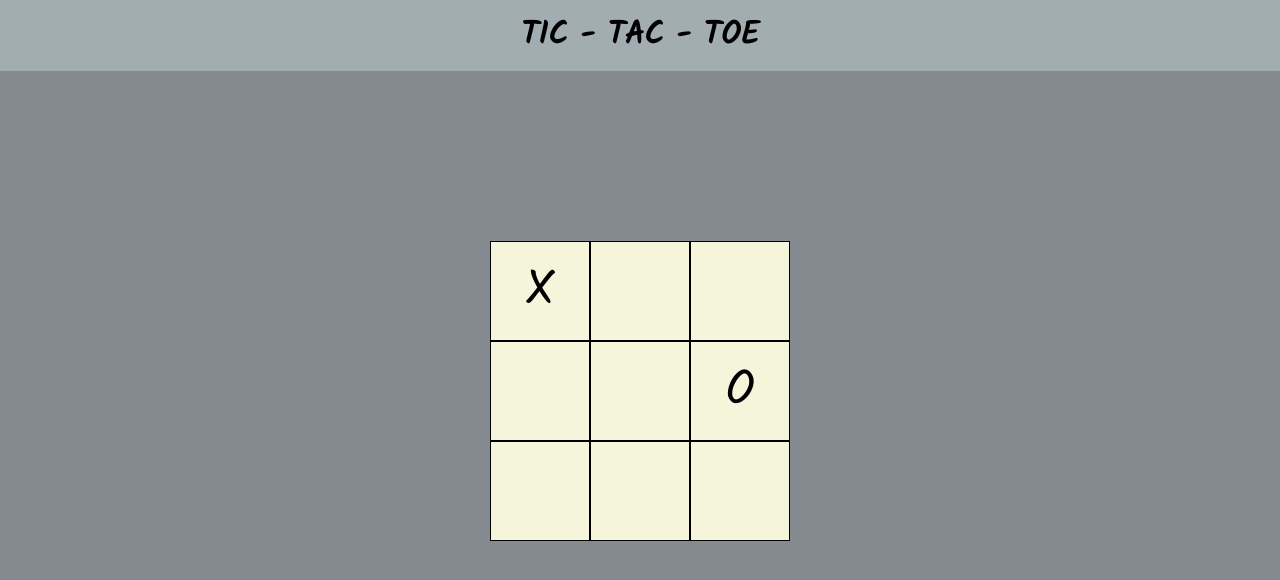
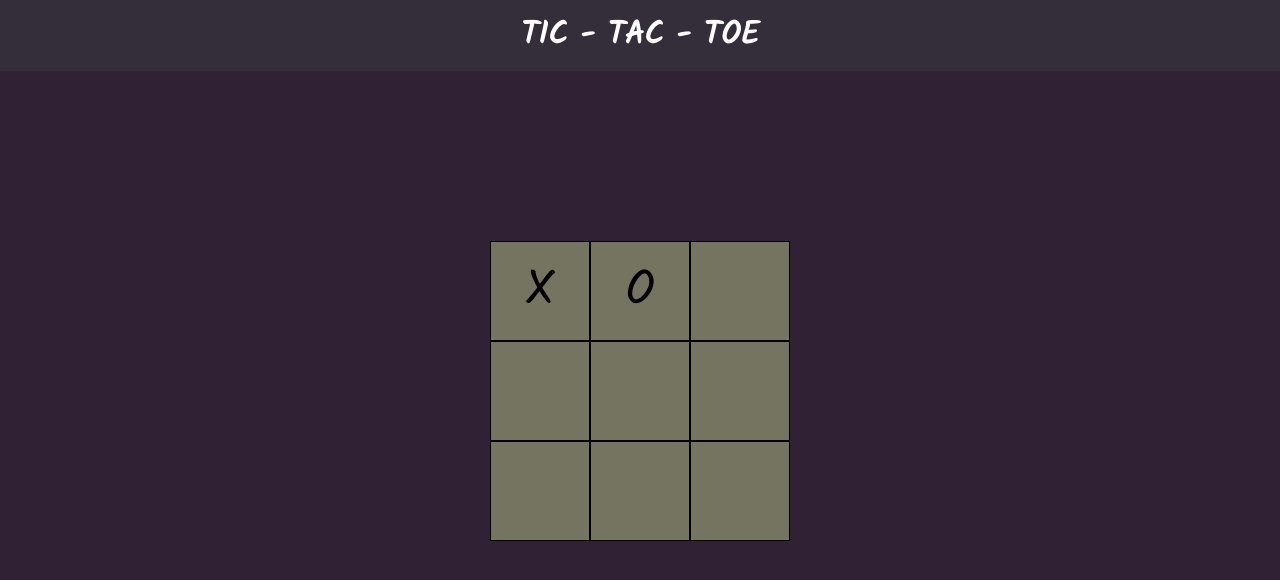
Before and after one commit to jesesse/tic-tac-toe-final, a plain HTML site: page index.html in a window 1280 px wide. Both pictures are taken after a click on the element 540 px from the left and 291 px from the top of the page. Drawn offline with Linux system fonts and the light colour scheme.

```diff
--- a/javascript.js
+++ b/javascript.js
@@ -22,10 +22,14 @@ const gameboardData = (() => {
             let newSquare = document.createElement('div');
             newSquare.classList.add('square');
             newSquare.setAttribute('id', i);
-            newSquare.addEventListener('click', referenceFunction = (e) => gameControl.setMark(e.target));
+            newSquare.addEventListener('click', (e) => gameControl.playRound(e.target));
             gameboard.push(newSquare);
             freeSquares.push(newSquare);
         }
+    }
+
+    function setMark(square, currentPlayer) {
+        square.textContent = currentPlayer.mark;
     }
 
     function getFreeSquares() {
@@ -37,6 +41,7 @@ const gameboardData = (() => {
     }
 
     return {
+        setMark,
         createGameboard,
         getGameboard,
         getFreeSquares
@@ -91,6 +96,7 @@ const gameControl = (() => {
     let currentPlayer;
     let totalMoves;
     let win;
+    let tie;
 
     newGame();
 
@@ -101,6 +107,7 @@ const gameControl = (() => {
         currentPlayer = player1;
         totalMoves = 9;
         win = false;
+        tie = false;
         gameboardData.createGameboard();
         displayController.renderGameboard();
         displayController.clearGameOver();
@@ -112,28 +119,62 @@ const gameControl = (() => {
     If not, changeplayer and continue the game. If square is already filled or game is already won, cannot click the square.
     This function first launches when a player has pressed a gameboard square. And after that it is automatically called again for AIs turn.
     */
-    async function setMark(square) {
+    async function playRound(square) {
         if (currentPlayer == computerAI) {
             //disableGameboard();
+            square = aiChooseSquare();
             await sleep(600);
-            square = aiChooseSquare();
             //activateGameboard();
         }
+
         if (square.textContent || win) return;
-        square.textContent = currentPlayer.mark;
+
+        gameboardData.setMark(square, currentPlayer);
         gameboardData.getFreeSquares().splice(gameboardData.getFreeSquares().indexOf(square), 1);
         totalMoves--;
-        if (checkForGameOver()) gameOver();
-        else changeCurrentPlayer();
+
+        checkForGameOver();
+
+        if (win) displayController.showGameOver(currentPlayer.mark + " WINS!");
+        else if (tie) displayController.showGameOver("Its a tie");
+        else {
+            if (currentPlayer == player1) {
+                currentPlayer = computerAI;
+                playRound();
+            }
+            else currentPlayer = player1;
+        }
     }
 
     /*
     Randomly chooses an empty square from the gameboard free squares array for the AI to set mark on.
     */
     function aiChooseSquare() {
-        let randomIndex = Math.floor(Math.random() * (gameboardData.getFreeSquares().length));
-        let indexById = gameboardData.getFreeSquares()[randomIndex].id;
-        return gameboardData.getGameboard()[indexById];
+        // let randomIndex = Math.floor(Math.random() * (gameboardData.getFreeSquares().length));
+        // let indexById = gameboardData.getFreeSquares()[randomIndex].id;
+        // return gameboardData.getGameboard()[indexById];
+
+        let bestScore = +Infinity;
+        let bestMove;
+        for (i = 0; i < gameboardData.getFreeSquares().length; i++) {
+            let indexById = gameboardData.getFreeSquares()[i].id;
+            let trySquare = gameboardData.getGameboard()[indexById];
+            gameboardData.setMark(trySquare, currentPlayer);
+            let score = minimax(gameboardData.getGameboard(), true);
+            gameboardData.getGameboard()[indexById].textContent = '';
+
+            if (score < bestScore) {
+                bestScore = score;
+                bestMove = gameboardData.getGameboard()[indexById];
+            }
+        }
+
+        return bestMove;
+    }
+
+    function minimax(board, depth, isMaximazing) {
+        return -1;
+
     }
 
     /*
@@ -146,7 +187,7 @@ const gameControl = (() => {
                 gameboardData.getGameboard()[i + 1].textContent == currentPlayer.mark &&
                 gameboardData.getGameboard()[i + 2].textContent == currentPlayer.mark) {
                 win = true;
-                return true;
+
             }
         }
         //CHECK FOR COLUMN WINS:
@@ -155,7 +196,7 @@ const gameControl = (() => {
                 gameboardData.getGameboard()[i + 3].textContent == currentPlayer.mark &&
                 gameboardData.getGameboard()[i + 6].textContent == currentPlayer.mark) {
                 win = true;
-                return true;
+
             }
         }
         //CHECK FOR DIAGONAL WINS:
@@ -163,43 +204,21 @@ const gameControl = (() => {
             gameboardData.getGameboard()[4].textContent == currentPlayer.mark &&
             gameboardData.getGameboard()[8].textContent == currentPlayer.mark) {
             win = true;
-            return true;
+
         }
 
         if (gameboardData.getGameboard()[2].textContent == currentPlayer.mark &&
             gameboardData.getGameboard()[4].textContent == currentPlayer.mark &&
             gameboardData.getGameboard()[6].textContent == currentPlayer.mark) {
             win = true;
-            return true;
+
         };
 
-        if (totalMoves == 0) return true;
-    }
-
-    /*
-    Changes current player. If the next round is AIs turn, call setMark immediatley for AI to make its move.
-    Else change current player to player to wait for user to make their move.
-    */
-    function changeCurrentPlayer() {
-        if (currentPlayer == player1) {
-            currentPlayer = computerAI;
-            setMark();
-        }
-        else currentPlayer = player1;
-    }
-
-    /*
-    Sets the correct message to be displayed for user when the game is over and calls the displayController to show it and prompt a newgame option
-    */
-    function gameOver() {
-        let message;
-        if (totalMoves == 0 && win == false) message = "IT'S A DRAW."
-        else message = currentPlayer.mark + " WINS!"
-        displayController.showGameOver(message);
+        if (totalMoves == 0) tie = true;
     }
 
     return {
-        setMark,
+        playRound,
         newGame
     }
 
--- a/style.css
+++ b/style.css
@@ -7,17 +7,18 @@
 h1 {
     margin-bottom: 0;
     margin-top: 0;
+    color: white;
 }
 
 body {
     padding: 0;
     margin: 0;
-    background-color: rgb(132, 139, 144);
+    background-color: rgb(48, 33, 53);
 }
 
 header{
     padding: 10px;
-    background-color: rgb(161, 173, 176);
+    background-color: rgb(52, 46, 58);
     text-align: center;
 }
 
@@ -42,7 +43,7 @@ main {
 
 .gameboard{
     display: grid;
-    background-color:beige;
+    background-color:rgb(116, 116, 96);
     grid-template-columns: repeat(3, 100px);
     grid-template-rows: repeat(3, 100px);
 }
```
